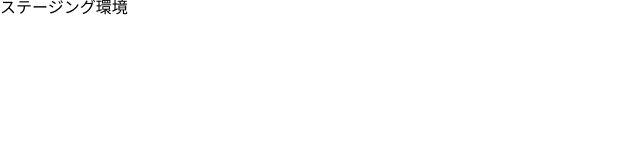
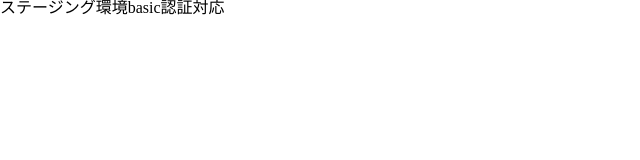
Before and after one commit to satouyuuki/portfolio, a website: page app/index.html in a window 1280 px wide. Shown: the whole page, without its empty margins (0-640 px from the left). Drawn offline with nearby package versions, Linux system fonts and the light colour scheme; files that its build step writes are made by us from their sources.

Commit message:
basic認証 start

```diff
--- a/app/index.html
+++ b/app/index.html
@@ -9,7 +9,7 @@
 </head>
 <body>
   <header></header>
-  <main>ステージング環境</main>
+  <main>ステージング環境basic認証対応</main>
   <footer></footer>
   <script src="./js/main.js"></script>
 </body>
```
Also changed, not shown: netlify.toml.
